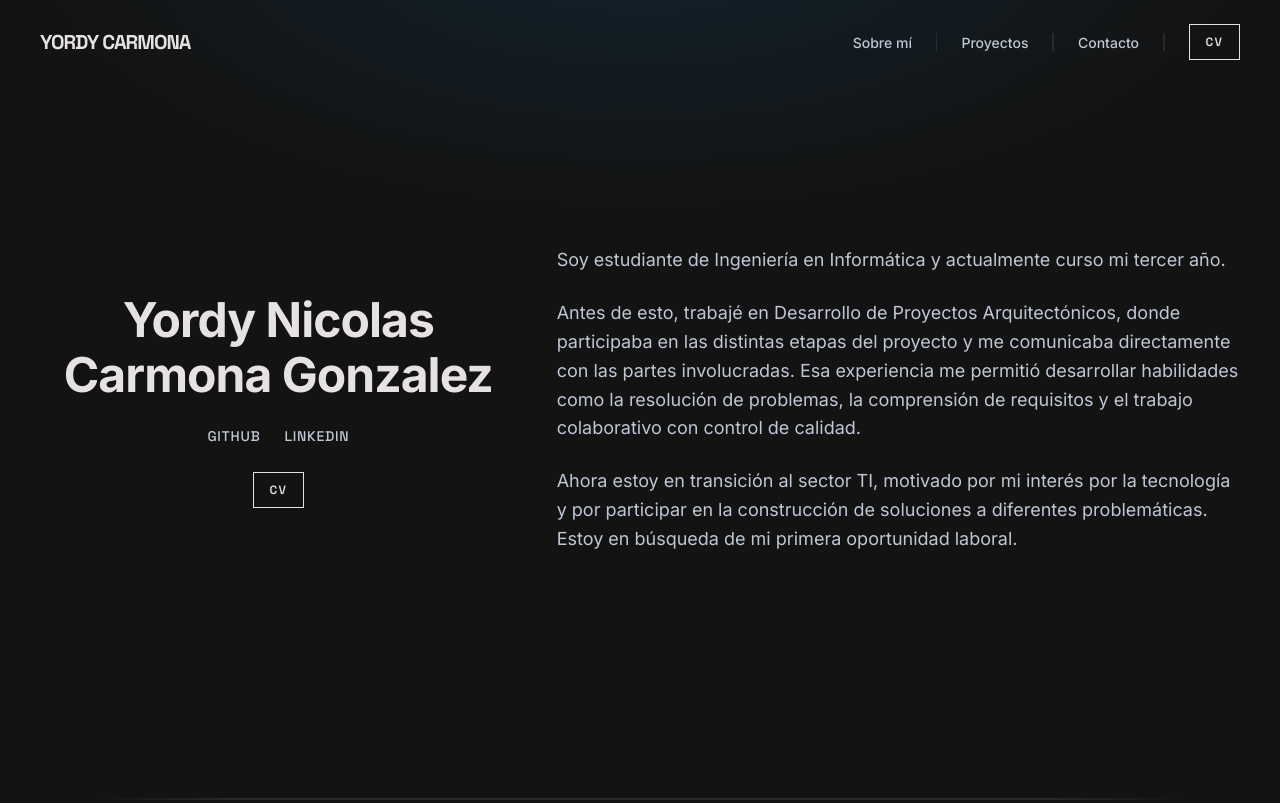
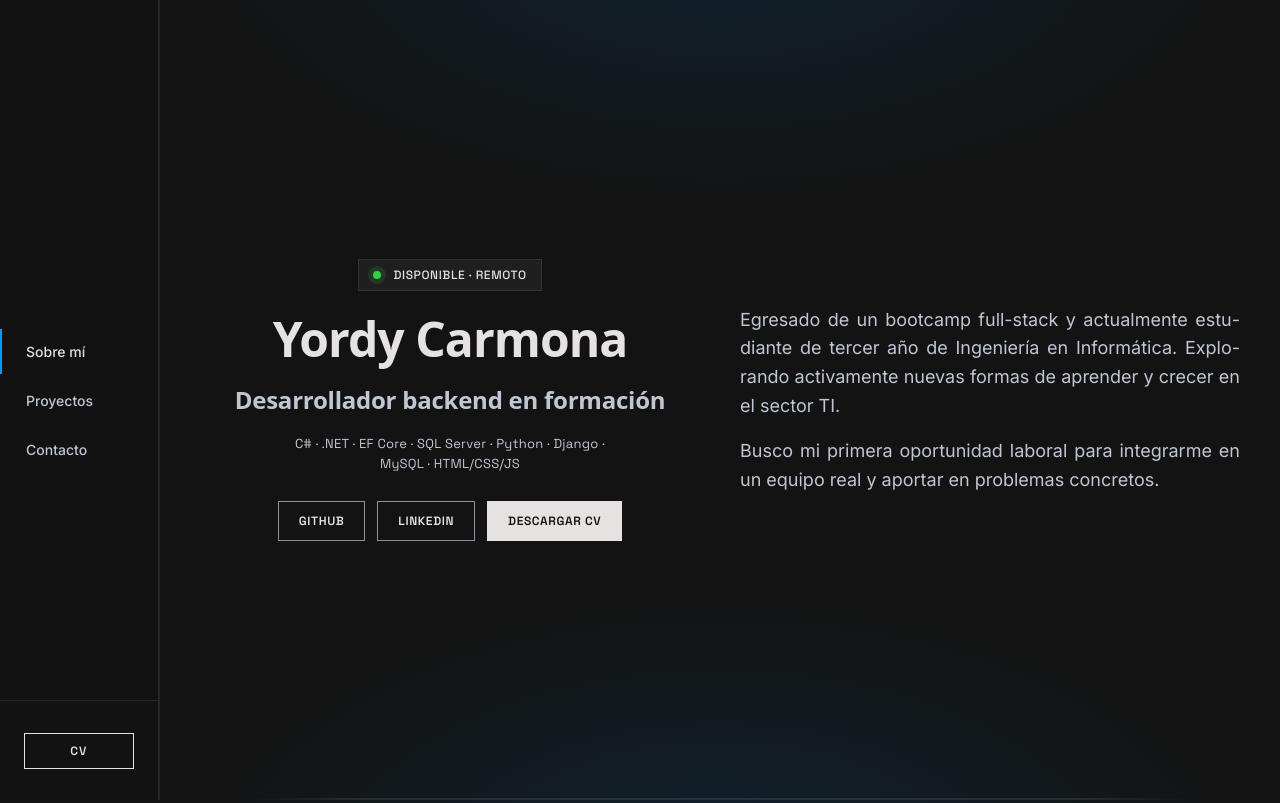
Before and after one commit to yordycg/yordycg-portfolio, a plain HTML site: page src/index.html in a window 1280 px wide. Shown: the top 803 px of the page. Drawn offline with Linux system fonts and the light colour scheme.

Commit message:
feat(home): rebuild the first screen with a sidebar navigation

```diff
--- a/src/css/main.css
+++ b/src/css/main.css
@@ -80,6 +80,23 @@
   /* Limites de Grid de la web */
   --max-width-desktop: 120rem; /* 1200px */
 
+  /* Halo azul que abre y cierra cada sección: las dos mitades forman una
+     elipse completa sobre el separador entre secciones */
+  --section-glow:
+    radial-gradient(
+      ellipse 80% 60% at 50% -10%,
+      rgba(0, 153, 255, 0.12),
+      transparent 60%
+    ),
+    radial-gradient(
+      ellipse 80% 60% at 50% 110%,
+      rgba(0, 153, 255, 0.12),
+      transparent 60%
+    );
+
+  /* Alto del footer, compartido con el pie del sidebar para que sus bordes coincidan */
+  --footer-height: 10rem;
+
   /* Colores del Sistema */
   --primary-color: #0099ff;
   --primary-light-color: #9fcaff;
@@ -146,7 +163,7 @@ html {
   font-weight: 400;
   line-height: 1.5;
   scroll-behavior: smooth;
-  /* Compensa el header fijo al navegar por anclas (#about, #projects, #contact).
+  /* Compensa el header fijo al navegar por anclas (#home, #projects, #contact).
      Ligeramente menor que la altura del header para que la línea separadora de la
      sección anterior quede tapada por el header opaco. */
   scroll-padding-top: 8rem;
@@ -160,10 +177,10 @@ html {
     Ubuntu, Cantarell, sans-serif;
 }
 
-/* Header en columna (<=480px): más alto que en desktop, requiere más offset de anclas */
+/* Header en móvil (<=480px): una sola fila, ~6rem de alto */
 @media (max-width: 30em) {
   html {
-    scroll-padding-top: 8.5rem;
+    scroll-padding-top: 6.5rem;
   }
 }
 
@@ -258,6 +275,39 @@ button,
 /* ============================================================================================== */
 /* COMPONENTS */
 /* ============================================================================================== */
+/* BUTTONS ====================================================================================== */
+.btn {
+  display: inline-block;
+  font-family: var(--font-mono);
+  font-size: 1.2rem;
+  font-weight: 600;
+  text-transform: uppercase;
+  letter-spacing: 0.05em;
+  padding: 1rem 2rem;
+  text-align: center;
+  transition: var(--transition-smooth);
+}
+
+.btn--primary {
+  background-color: var(--text-color);
+  color: var(--bg-color);
+  border: 1px solid var(--text-color);
+}
+.btn--primary:hover {
+  background-color: transparent;
+  color: var(--text-color);
+}
+
+.btn--secondary {
+  border: 1px solid var(--border-active);
+  color: var(--text-color);
+}
+.btn--secondary:hover {
+  background-color: var(--text-color);
+  color: var(--bg-color);
+  border-color: var(--text-color);
+}
+
 /* UTILITIES */
 /* ============================================================================================== */
 /* ============================================================================================== */
@@ -270,42 +320,20 @@ button,
   left: 0;
   width: 100%;
   z-index: 100;
-  background-color: transparent;
-  border-bottom: 2px solid transparent;
+  /* Opaco desde el inicio: el estado se resolvía con JS y ya no aporta nada */
+  background-color: rgba(19, 19, 19, 0.98);
+  border-bottom: 2px solid var(--border-color);
   padding: 2.4rem 4rem;
   display: flex;
-  justify-content: space-between;
+  justify-content: flex-end;
   align-items: center;
-
-  /* Visible desde el inicio: en el tope de la página va transparente sobre el hero */
-  transform: translateY(0);
-  opacity: 1;
-  transition:
-    transform 0.4s cubic-bezier(0.4, 0, 0.2, 1),
-    opacity 0.4s ease,
-    background-color 0.3s ease,
-    border-color 0.3s ease;
-}
-
-/* Al hacer scroll solo se suma el fondo opaco; la visibilidad ya no cambia */
-.header--scrolled {
-  background-color: rgba(19, 19, 19, 0.98);
-  border-bottom: 2px solid var(--border-color);
-}
-
-.logo {
-  font-family: var(--font-mono);
-  font-size: 2rem;
-  font-weight: 700;
-  letter-spacing: -0.05em;
-  text-transform: uppercase;
 }
 
 .header__menu {
   display: flex;
   align-items: center;
   list-style: none;
-  gap: 2.4rem; /* Reducimos gap para centrar con el margen de la barra */
+  gap: 2.4rem; /* Separación entre ítems de la barra superior */
 }
 
 .header__item {
@@ -333,7 +361,7 @@ button,
   color: var(--primary-color);
 }
 
-/* Botón CV compartido (header y about) */
+/* Botón CV del header (el hero usa el componente .btn) */
 .btn-cv {
   position: relative;
   font-family: var(--font-mono);
@@ -384,13 +412,8 @@ button,
 @media (max-width: 30em) {
   /* <= 480px */
   .header {
+    justify-content: center;
     padding: 1.2rem 2rem;
-    flex-direction: column;
-    gap: 0.8rem;
-  }
-
-  .logo {
-    font-size: 1.6rem;
   }
 
   .header__menu {
@@ -403,26 +426,206 @@ button,
   }
 }
 
+/* Sidebar (>=1024px): la navegación pasa a una barra fija a la izquierda */
+@media (min-width: 64em) {
+  :root {
+    --sidebar-width: 16rem;
+  }
+
+  /* Sin barra superior no hay nada que compensar al navegar por anclas */
+  html {
+    scroll-padding-top: 0;
+  }
+
+  .header {
+    inset: 0 auto 0 0; /* top right bottom left */
+    width: var(--sidebar-width);
+    height: 100svh;
+    padding: 2.4rem 0;
+    flex-direction: column;
+    align-items: stretch;
+    justify-content: center;
+    border-bottom: none;
+    border-right: 2px solid var(--border-color);
+  }
+
+  .header__menu {
+    width: 100%;
+    flex-direction: column;
+    align-items: stretch;
+    gap: 0.4rem;
+  }
+
+  .header__item {
+    width: 100%;
+  }
+
+  /* Los divisores horizontales no tienen sentido en una lista vertical */
+  .header__item:not(:last-child)::after {
+    display: none;
+  }
+
+  .header__link {
+    display: block;
+    width: 100%;
+    padding: 1.2rem 2.4rem;
+    border-left: 2px solid transparent;
+  }
+
+  /* Sección visible: se marca con color y una línea en el borde izquierdo */
+  .header__link.is-active {
+    color: var(--text-color);
+    border-left-color: var(--primary-color);
+  }
+
+  /* El CV cierra la barra: no es una sección, es una acción.
+     Misma altura que el footer, para que sus bordes superiores coincidan. */
+  .header__item:last-child {
+    position: absolute;
+    left: 0;
+    right: 0;
+    bottom: 0;
+    /* Sin esto, el width: 100% de arriba ignora `right` y desborda la barra */
+    width: auto;
+    height: var(--footer-height);
+    justify-content: center;
+    padding: 0 2.4rem;
+    border-top: 1px solid var(--border-color);
+  }
+
+  .header__item:last-child .btn-cv {
+    display: block;
+    width: 100%;
+    text-align: center;
+  }
+
+  /* Pegado al borde inferior, el tooltip debe abrirse hacia arriba */
+  .header__item:last-child .btn-cv::after {
+    top: auto;
+    bottom: calc(100% + 1rem);
+  }
+
+  main,
+  .footer {
+    margin-left: var(--sidebar-width);
+  }
+}
+
 /* SIDEBAR ====================================================================================== */
 /* MAIN ========================================================================================= */
-/* ABOUT */
-.about {
+/* HERO */
+.hero {
   position: relative;
   min-height: 100svh;
   display: flex;
   align-items: center;
-  padding: 8rem 4rem;
-  background:
-    radial-gradient(
-      ellipse 80% 60% at 50% -10%,
-      rgba(0, 153, 255, 0.12),
-      transparent 60%
-    ),
-    var(--bg-color);
+  padding: 14rem 4rem 8rem;
+}
+
+.hero__grid {
+  width: 100%;
+  max-width: var(--max-width-desktop);
+  margin-inline: auto;
+  display: grid;
+  grid-template-columns: repeat(12, 1fr);
+  gap: 4rem;
+  align-items: center;
+}
+
+.hero__identity {
+  grid-column: span 6;
+  display: flex;
+  flex-direction: column;
+  align-items: center;
+  text-align: center;
+  gap: 2rem;
+}
+
+.hero__badge {
+  display: flex;
+  align-items: center;
+  gap: 1.2rem;
+  padding: 0.6rem 1.4rem;
+  font-family: var(--font-mono);
+  font-size: 1.2rem;
+  font-weight: 500;
+  text-transform: uppercase;
+  letter-spacing: 0.05em;
+  color: var(--text-color);
+  background-color: var(--bg-surface);
+  border: 1px solid var(--border-color);
+}
+
+.hero__badge-dot {
+  position: relative;
+  width: 0.8rem;
+  height: 0.8rem;
+  background-color: var(--success-color);
+  border-radius: 50%;
+}
+.hero__badge-dot::after {
+  content: "";
+  position: absolute;
+  inset: 0;
+  background-color: var(--success-color);
+  border-radius: 50%;
+  animation: pulse 2s infinite;
+}
+
+.hero__name {
+  letter-spacing: -0.02em;
+}
+
+/* El rol es una línea de posicionamiento, no un encabezado de sección */
+.hero__role {
+  font-size: var(--fs-h3);
+  font-weight: 600;
+  line-height: 1.2;
+  letter-spacing: -0.01em;
+  color: var(--text-muted);
+  text-wrap: balance;
+}
+
+.hero__stack {
+  max-width: 34rem;
+  font-family: var(--font-mono);
+  font-size: 1.3rem;
+  letter-spacing: 0.02em;
+  color: var(--text-muted);
+}
+
+.hero__actions {
+  display: flex;
+  flex-wrap: wrap;
+  gap: 1.2rem;
+  margin-block-start: 0.8rem;
+}
+
+.hero__bio {
+  grid-column: span 6;
+  display: flex;
+  flex-direction: column;
+  gap: 1.6rem;
+}
+
+.hero__bio p {
+  font-family: var(--font-main);
+  font-size: 1.8rem;
+  line-height: 1.6;
+  color: var(--text-muted);
+  text-align: justify;
+  hyphens: auto;
+}
+
+/* Halo compartido: la misma luz abre cada sección (hero, proyectos, contacto) */
+.hero,
+.projects,
+.contact {
+  background: var(--section-glow), var(--bg-color);
 }
 
 /* Separador de sección: centrado, 85% de ancho, con fade en los bordes */
-.about::after,
+.hero::after,
 .projects::after,
 .contact::after {
   content: "";
@@ -441,81 +644,59 @@ button,
   );
 }
 
-.about__container {
-  max-width: var(--max-width-desktop);
-  margin-inline: auto;
-  display: grid;
-  grid-template-columns: repeat(12, 1fr);
-  gap: 4rem;
+/* <= 1024px */
+@media (max-width: 64em) {
+  .hero {
+    /* Apilado, el contenido es más alto: alinear arriba evita recortes bajo el header */
+    align-items: flex-start;
+    padding: 12rem 2rem 6rem;
   }
 
-/* Columna Izquierda - Biografia */
-.about__identity {
-  grid-column: span 5; /* ocupa 5 columnas */
-  display: flex;
-  flex-direction: column;
-  align-items: center; /* Centra horizontalmente el título y socials */
-  text-align: center; /* Centra el texto del título */
-  gap: 2.4rem;
-  align-self: center; /* Centra esta sección verticalmente en la fila de la grilla */
+  .hero__grid {
+    grid-template-columns: 1fr;
+    gap: 3.2rem;
   }
 
-.about__title {
-  font-family: var(--font-main);
-  letter-spacing: -0.02em;
-  font-weight: 700;
-  color: var(--text-color);
+  .hero__identity,
+  .hero__bio {
+    grid-column: auto;
   }
 
-.about__socials {
-  display: flex;
-  justify-content: center; /* Centra los links horizontalmente */
-  flex-wrap: wrap; /* Acomoda en filas si la pantalla es muy pequeña */
-  gap: 2.4rem;
+  /* Justificar en una columna angosta abre huecos entre palabras */
+  .hero__bio p {
+    text-align: start;
+  }
 }
 
-.about__social-link {
-  font-family: var(--font-mono);
-  font-size: 1.4rem;
-  font-weight: 500;
-  text-transform: uppercase;
-  letter-spacing: 0.05em;
-  color: var(--text-muted);
-  border-bottom: 1px solid transparent;
-  transition: var(--transition-smooth);
-}
-.about__social-link:hover {
-  color: var(--primary-color);
-  border-bottom-color: var(--primary-color);
+/* <= 480px */
+@media (max-width: 30em) {
+  .hero {
+    padding: 11rem 2rem 5rem;
   }
 
-/* Columna Derecha - Biografia */
-.about__content {
-  grid-column: span 7; /* ocupa las y columnas restantes */
-  display: flex;
-  flex-direction: column;
-  gap: 2.4rem;
+  .hero__identity {
+    gap: 1.6rem;
   }
 
-.about__text {
-  font-family: var(--font-main);
-  font-size: 1.8rem;
-  line-height: 1.6;
-  color: var(--text-muted);
+  /* Ancho completo = objetivo táctil: se recupera la altura típica de 44px */
+  .btn {
+    padding: 1.2rem 2.4rem;
   }
 
-/* <= 1024px */
-@media (max-width: 64em) {
-  .about__container {
-    display: block; /* sin grid en móvil: evita desborde por min-content / columnas implícitas */
+  .hero__bio p {
+    font-size: 1.6rem;
   }
 
-  .about__content {
-    margin-block-start: 4rem; /* conserva la separación que aportaba el gap del grid */
+  .hero__actions {
+    width: 100%;
+    flex-direction: column;
+  }
 }
 
-  .about {
-    padding: 6rem 2rem;
+/* >=1024px: sin barra superior, el aire vertical se reparte parejo */
+@media (min-width: 64em) {
+  .hero {
+    padding: 8rem 4rem;
   }
 }
 
@@ -822,11 +1003,15 @@ button,
 
 /* FOOTER ======================================================================================= */
 .footer {
-  padding: 4rem;
+  display: flex;
+  align-items: center;
+  min-height: var(--footer-height);
+  padding: 0 4rem;
   background-color: var(--bg-color);
 }
 
 .footer__content {
+  width: 100%;
   max-width: var(--max-width-desktop);
   margin-inline: auto;
   display: flex;
@@ -852,7 +1037,7 @@ button,
 /* Responsive mobile */
 @media (max-width: 30em) {
   .footer {
-    padding: 3rem 2rem;
+    padding: 0 2rem;
   }
 
   .footer__content {
--- a/src/index.html
+++ b/src/index.html
@@ -6,7 +6,7 @@
     <title>Yordy Carmona — Desarrollador Backend en Formación</title>
     <meta
       name="description"
-      content="Backend en formación. Estudiante de Ingeniería en Informática, 3er año. APIs y modelado de datos con C#/.NET y Django. Disponible para práctica remota."
+      content="Backend en formación. Estudiante de Ingeniería en Informática, 3er año. APIs y datos con C#/.NET y Django. Busco mi primera oportunidad laboral, remoto."
     />
     <link rel="canonical" href="https://yordycg.github.io/yordycg-portfolio/" />
     <meta property="og:type" content="website" />
@@ -16,7 +16,7 @@
     />
     <meta
       property="og:description"
-      content="Backend en formación. Estudiante de Ingeniería en Informática, 3er año. APIs y modelado de datos con C#/.NET y Django. Disponible para práctica remota."
+      content="Backend en formación. Estudiante de Ingeniería en Informática, 3er año. APIs y datos con C#/.NET y Django. Busco mi primera oportunidad laboral, remoto."
     />
     <meta
       property="og:url"
@@ -34,7 +34,7 @@
     />
     <meta
       name="twitter:description"
-      content="Backend en formación. Estudiante de Ingeniería en Informática, 3er año. APIs y modelado de datos con C#/.NET y Django. Disponible para práctica remota."
+      content="Backend en formación. Estudiante de Ingeniería en Informática, 3er año. APIs y datos con C#/.NET y Django. Busco mi primera oportunidad laboral, remoto."
     />
     <meta
       name="twitter:image"
@@ -73,11 +73,10 @@
   </head>
   <body>
     <header class="header">
-      <a class="logo" href="#home">Yordy Carmona</a>
       <nav class="header__nav" aria-label="Navegación principal">
         <ul class="header__menu">
           <li class="header__item">
-            <a href="#about" class="header__link">Sobre mí</a>
+            <a href="#home" class="header__link">Sobre mí</a>
           </li>
           <li class="header__item">
             <a href="#projects" class="header__link">Proyectos</a>
@@ -98,55 +97,57 @@
       </nav>
     </header>
 
-    <main id="home">
-      <section id="about" class="about">
-        <div class="about__container">
-          <div class="about__identity">
-            <h1 class="about__title">Yordy Nicolas Carmona Gonzalez</h1>
-            <div class="about__socials">
+    <main>
+      <section id="home" class="hero">
+        <div class="hero__grid">
+          <div class="hero__identity">
+            <p class="hero__badge">
+              <span class="hero__badge-dot" aria-hidden="true"></span>
+              Disponible · Remoto
+            </p>
+
+            <h1 class="hero__name">Yordy Carmona</h1>
+
+            <p class="hero__role">Desarrollador backend en formación</p>
+
+            <p class="hero__stack">
+              C# · .NET · EF Core · SQL Server · Python · Django · MySQL ·
+              HTML/CSS/JS
+            </p>
+
+            <div class="hero__actions">
               <a
                 href="https://github.com/yordycg"
+                class="btn btn--secondary"
                 target="_blank"
                 rel="noopener"
-                class="about__social-link"
-                aria-label="Visita mi perfil en GitHub"
                 >GitHub</a
               >
               <a
                 href="https://linkedin.com/in/yordy-carmona"
+                class="btn btn--secondary"
                 target="_blank"
                 rel="noopener"
-                class="about__social-link"
-                aria-label="Visita mi perfil en LinkedIn"
                 >LinkedIn</a
               >
+              <a
+                href="assets/yordy-carmona-cv.pdf"
+                class="btn btn--primary"
+                download
+                >Descargar CV</a
+              >
             </div>
-            <a
-              href="assets/yordy-carmona-cv.pdf"
-              class="btn-cv"
-              download
-              data-tooltip="Descargar CV"
-              >CV</a
-            >
           </div>
-          <div class="about__content">
-            <p class="about__text">
-              Soy estudiante de Ingeniería en Informática y actualmente curso mi
-              tercer año.
+
+          <div class="hero__bio">
+            <p>
+              Egresado de un bootcamp full-stack y actualmente estudiante de
+              tercer año de Ingeniería en Informática. Explorando activamente
+              nuevas formas de aprender y crecer en el sector TI.
             </p>
-            <p class="about__text">
-              Antes de esto, trabajé en Desarrollo de Proyectos Arquitectónicos,
-              donde participaba en las distintas etapas del proyecto y me
-              comunicaba directamente con las partes involucradas. Esa
-              experiencia me permitió desarrollar habilidades como la resolución
-              de problemas, la comprensión de requisitos y el trabajo
-              colaborativo con control de calidad.
-            </p>
-            <p class="about__text">
-              Ahora estoy en transición al sector TI, motivado por mi interés
-              por la tecnología y por participar en la construcción de
-              soluciones a diferentes problemáticas. Estoy en búsqueda de mi
-              primera oportunidad laboral.
+            <p>
+              Busco mi primera oportunidad laboral para integrarme en un equipo
+              real y aportar en problemas concretos.
             </p>
           </div>
         </div>
@@ -260,9 +261,9 @@
           <div class="contact__centered">
             <div class="contact__status">
               <span class="contact__status-dot"></span>
-              <span class="contact__status-text"
-                >Disponible para cualquier colaboración</span
-              >
+              <span class="contact__status-text">
+                Disponible para cualquier colaboración
+              </span>
             </div>
             <h2 class="contact__title">
               Construyamos juntos el próximo gran éxito.
@@ -271,15 +272,17 @@
               <a
                 href="mailto:yordycarmona.dev@gmail.com"
                 class="contact__btn contact__btn--primary"
-                >Envíame un email</a
               >
+                Envíame un email
+              </a>
               <a
                 href="https://linkedin.com/in/yordy-carmona"
                 class="contact__btn contact__btn--secondary"
                 target="_blank"
                 rel="noopener"
-                >LinkedIn</a
               >
+                LinkedIn
+              </a>
             </div>
           </div>
         </div>
--- a/src/js/app.js
+++ b/src/js/app.js
@@ -1,27 +1,43 @@
-document.addEventListener('DOMContentLoaded', () => {
-  console.log('Portfolio initialized with Vanilla JS!');
-
-  // Inicializar interacción de scroll para el header (Opción B)
-  initHeaderScroll();
-});
+const links = [...document.querySelectorAll('.header__link[href^="#"]')];
 
 /**
- * Controla la visibilidad del header al hacer scroll
+ * Marca como activa la sección visible en la navegación.
+ * `aria-current="location"` porque es la sección actual dentro de la misma página.
  */
-function initHeaderScroll() {
-  const header = document.querySelector('.header');
-  if (!header) return;
+function setActiveSection(id) {
+  for (const link of links) {
+    const isActive = link.hash === `#${id}`;
+    link.classList.toggle('is-active', isActive);
 
-  const handleScroll = () => {
-    // Si bajamos más de 120px, revelamos el header
-    if (window.scrollY > 120) {
-      header.classList.add('header--scrolled');
+    if (isActive) {
+      link.setAttribute('aria-current', 'location');
     } else {
-      header.classList.remove('header--scrolled');
+      link.removeAttribute('aria-current');
     }
-  };
+  }
+}
 
-  window.addEventListener('scroll', handleScroll);
-  // Ejecutar de inmediato por si el usuario recarga la página a mitad del sitio
-  handleScroll();
+/**
+ * Observa las secciones enlazadas desde el header y actualiza el estado activo.
+ * La franja de detección es una banda horizontal en el centro del viewport.
+ */
+function initActiveSection() {
+  const sections = links
+    .map((link) => document.querySelector(link.hash))
+    .filter(Boolean); // el CV es un enlace externo, no una sección
+
+  if (!sections.length) return;
+
+  const observer = new IntersectionObserver(
+    (entries) => {
+      for (const entry of entries) {
+        if (entry.isIntersecting) setActiveSection(entry.target.id);
+      }
+    },
+    { rootMargin: '-45% 0px -50% 0px' },
+  );
+
+  for (const section of sections) observer.observe(section);
 }
+
+initActiveSection();
```
Also changed, not shown: TODOs.md (+11 -10 lines), docs/content.md (+24 -29 lines). Lines whose indentation alone changed are shown as unchanged.
